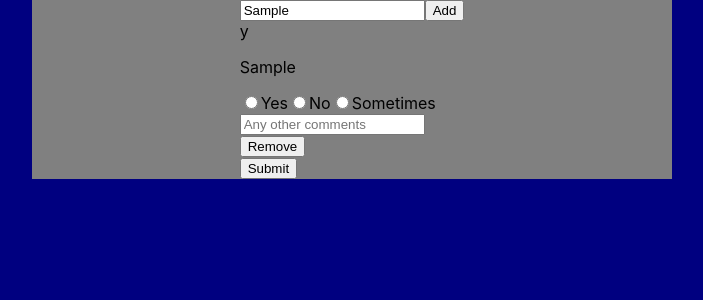
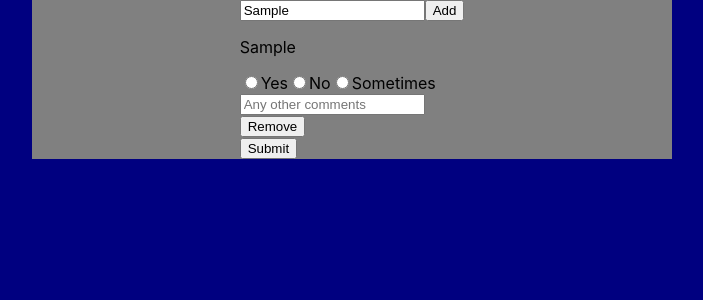
Before and after one commit to Sonica1031/Work-Related, a React (Create React App) app: page / in a window 1280 px wide. Both pictures are taken after typing "Sample" into the empty fields and a click on the button "Add". Shown: the top 300 px of the page, without its empty margins (288-991 px from the left). Built offline with nearby package versions, Linux system fonts and the light colour scheme.

Commit message:
work in progress

```diff
--- a/src/components/MenuButton.js
+++ b/src/components/MenuButton.js
@@ -7,7 +7,7 @@ function MenuButton(props){
       }
 
     return(
-<form className={"G" + props.group}>y
+<form className={"G" + props.group}>
 <p>{props.title}</p>
   <input type="radio" id={Date.now() + "-yes"} name={`${Date.now()}`} value="yes" required={true}/>
   <label for="Menu-Item-1">Yes</label>
--- a/src/components/MenuButtonAdd.js
+++ b/src/components/MenuButtonAdd.js
@@ -12,7 +12,6 @@ const Handler = e =>{
 const submit = (e) => {
 e.preventDefault()
 setShowing ([showing, <MenuButton title={titleValue} group={`${Date.now()}`}/>])
-let button = document.querySelectorAll(".btn");
 }
     return(
         <div>
```
